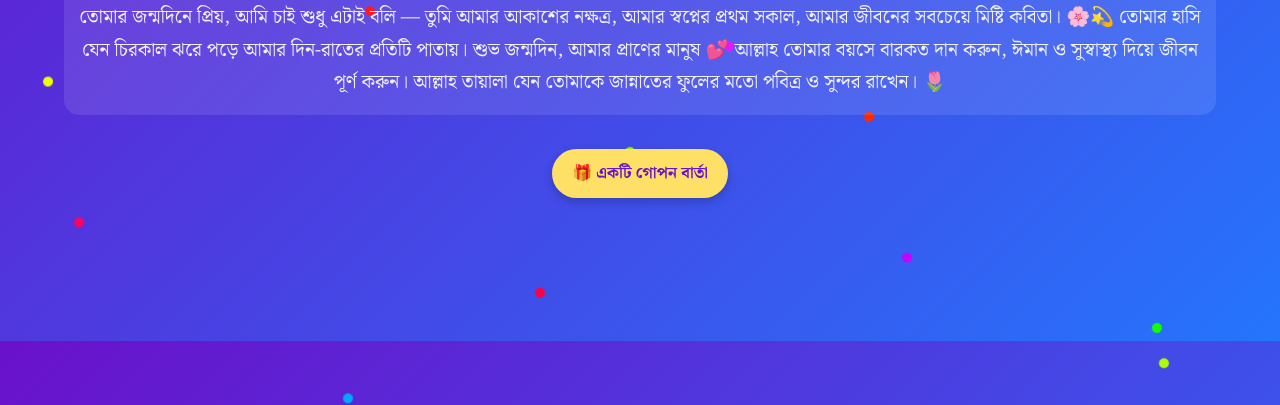
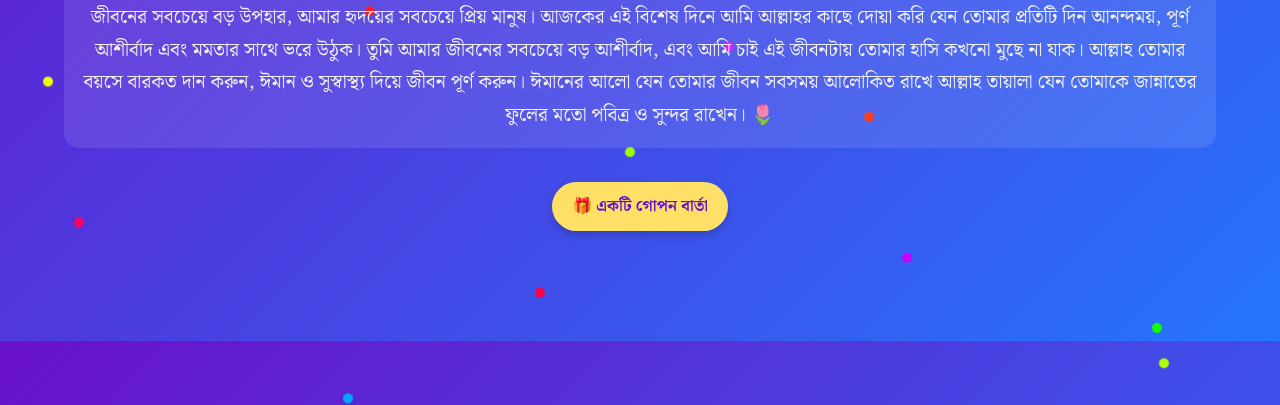
Before and after one commit to meyadmiskat/aisha-wish, a plain HTML site: page index.html in a window 1280 px wide. Shown: the part 459-864 px from the top of the page. Drawn offline with Linux system fonts and the light colour scheme.

Commit message:
third commit

```diff
--- a/index.html
+++ b/index.html
@@ -160,16 +160,7 @@
 
     <div class="heart">💖</div>
     <p>
-      তোমার জন্মদিনে প্রিয়, আমি চাই শুধু এটাই বলি —
-      তুমি আমার আকাশের নক্ষত্র,
-      আমার স্বপ্নের প্রথম সকাল,
-      আমার জীবনের সবচেয়ে মিষ্টি কবিতা। 🌸💫
-      তোমার হাসি যেন চিরকাল ঝরে পড়ে
-      আমার দিন-রাতের প্রতিটি পাতায়।
-      শুভ জন্মদিন, আমার প্রাণের মানুষ 💕
-
-      আল্লাহ তোমার বয়সে বারকত দান করুন, ঈমান ও সুস্বাস্থ্য দিয়ে জীবন পূর্ণ করুন।
-      আল্লাহ তায়ালা যেন তোমাকে জান্নাতের ফুলের মতো পবিত্র ও সুন্দর রাখেন। 🌷
+      💖 শুভ জন্মদিন আমার প্রিয়তমা 🎂💖 আমার জীবনের সবচেয়ে অমূল্য রত্ন তুমি। আল্লাহ তোমাকে সুস্বাস্থ্য, দীর্ঘায়ু, এবং সুখে ভরা জীবন দান করুন। তুমি আমার জীবনের সবচেয়ে বড় উপহার, আমার হৃদয়ের সবচেয়ে প্রিয় মানুষ। আজকের এই বিশেষ দিনে আমি আল্লাহর কাছে দোয়া করি যেন তোমার প্রতিটি দিন আনন্দময়, পূর্ণ আশীর্বাদ এবং মমতার সাথে ভরে উঠুক। তুমি আমার জীবনের সবচেয়ে বড় আশীর্বাদ, এবং আমি চাই এই জীবনটায় তোমার হাসি কখনো মুছে না যাক। আল্লাহ তোমার বয়সে বারকত দান করুন, ঈমান ও সুস্বাস্থ্য দিয়ে জীবন পূর্ণ করুন। ঈমানের আলো যেন তোমার জীবন সবসময় আলোকিত রাখে আল্লাহ তায়ালা যেন তোমাকে জান্নাতের ফুলের মতো পবিত্র ও সুন্দর রাখেন। 🌷
     </p>
 
     <a href="#" class="btn" id="secret-btn">🎁 একটি গোপন বার্তা</a>
```
